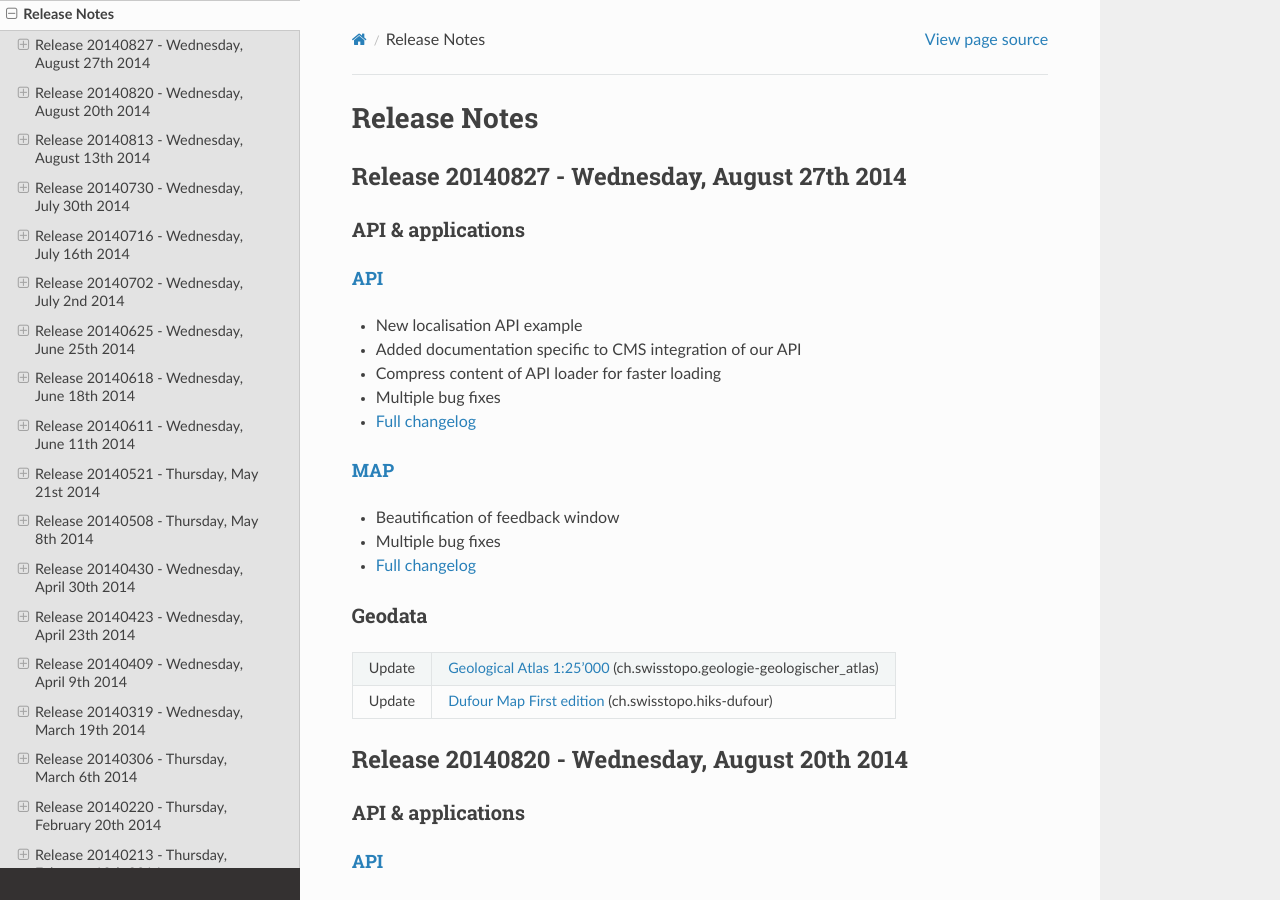
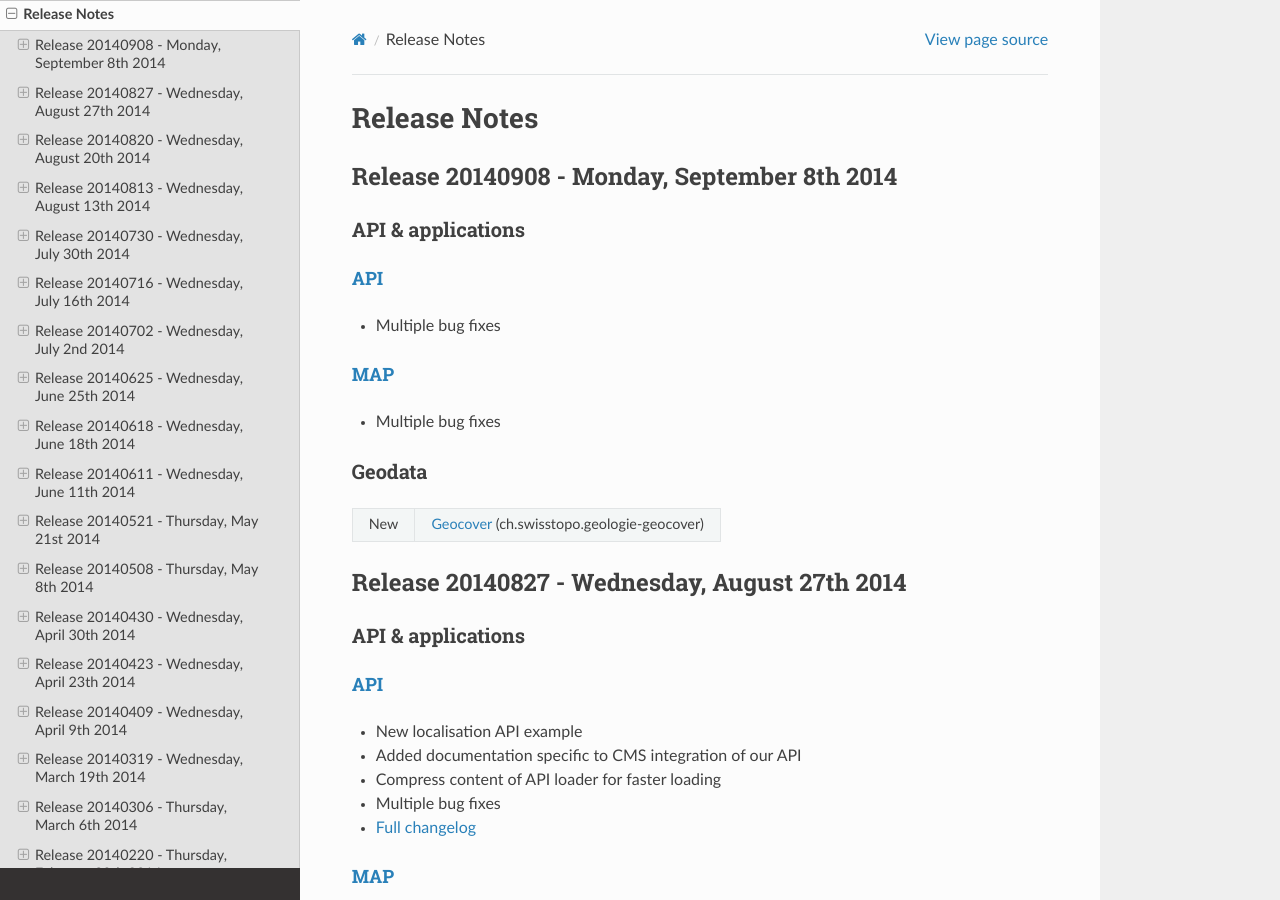
Before and after one commit to swisstopo-test/doc-chsdi3, a Sphinx documentation site: the page built from source/releasenotes/index.rst, in a window 1280 px wide and 900 px high. Built offline with Sphinx 7.4.7 and the Read the Docs theme 2.0.0, drawn with Linux system fonts in a browser that asks for light colours; pages that are not in the unit, such as notebooks, are missing from menus.

Commit message:
update releasenotes, new layer ch.swisstopo.geologie-geocover

```diff
--- a/source/releasenotes/index.rst
+++ b/source/releasenotes/index.rst
@@ -8,6 +8,31 @@
 Release Notes
 =============
 .. _releasenotes:
+
+.. _releasenotes_20140908:
+
+Release 20140908 - Monday, September 8th 2014
+-----------------------------------------------
+
+API & applications
+******************
+
+`API <//api3.geo.admin.ch>`__
+'''''''''''''''''''''''''''''
+
+- Multiple bug fixes
+
+`MAP <//map.geo.admin.ch>`__
+'''''''''''''''''''''''''''''
+
+- Multiple bug fixes
+
+Geodata
+********
+
++--------+------------------------------------------------------------------------------------------------------------------------------------------------------------------------------------------------------+
+| New    | `Geocover <//map.geo.admin.ch/?layers=ch.swisstopo.geologie-geocover>`__ (ch.swisstopo.geologie-geocover)                                                                                            |
++--------+------------------------------------------------------------------------------------------------------------------------------------------------------------------------------------------------------+
 
 .. _releasenotes_20140827:
 
```
